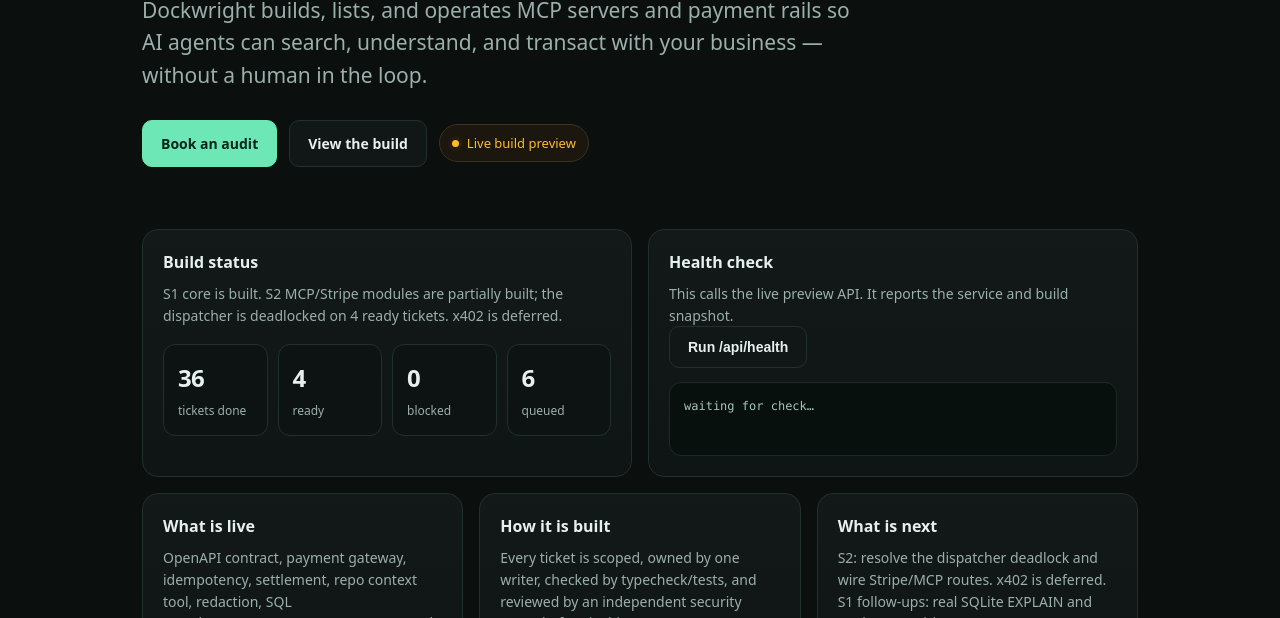
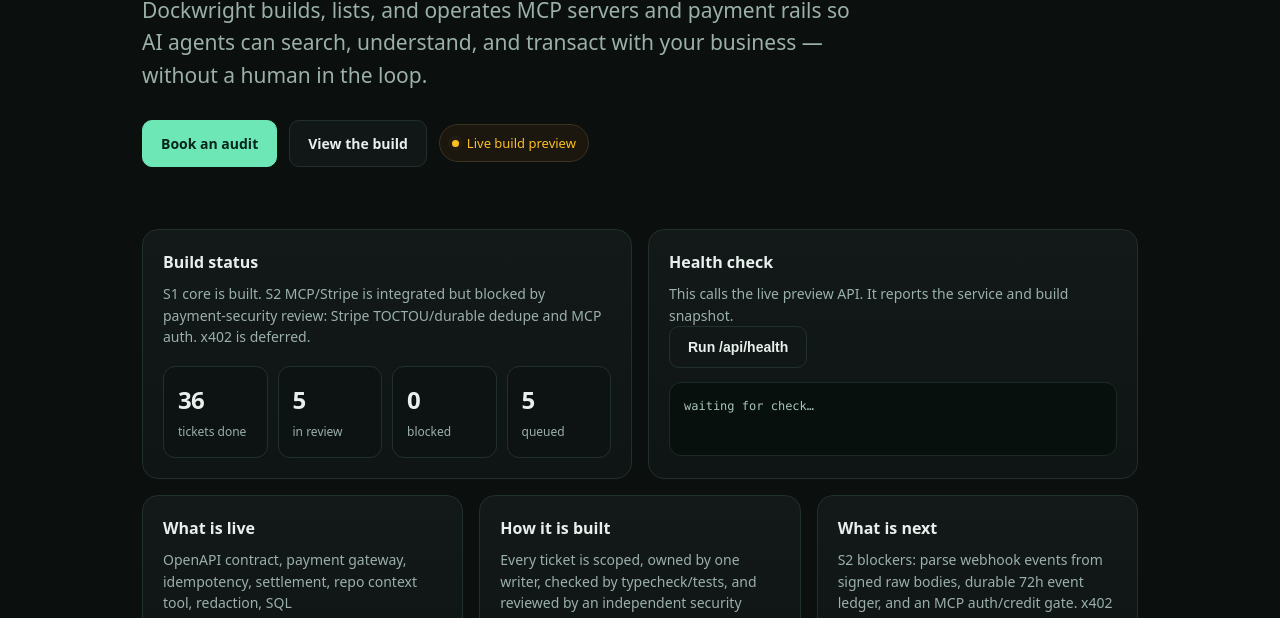
Before and after one commit to Btabor11/dockwright-preview, a plain HTML site: page index.html in a window 1280 px wide. Shown: the part 334-952 px from the top of the page. Drawn offline with Linux system fonts and the light colour scheme.

Commit message:
preview: S2 payment security blockers

```diff
--- a/index.html
+++ b/index.html
@@ -90,12 +90,12 @@
     <section class="grid" id="status">
       <div class="card span6">
         <h3>Build status</h3>
-        <p>S1 core is built. S2 MCP/Stripe modules are partially built; the dispatcher is deadlocked on 4 ready tickets. x402 is deferred.</p>
+        <p>S1 core is built. S2 MCP/Stripe is integrated but blocked by payment-security review: Stripe TOCTOU/durable dedupe and MCP auth. x402 is deferred.</p>
         <div class="status">
           <div class="stat"><b>36</b><span>tickets done</span></div>
-          <div class="stat"><b>4</b><span>ready</span></div>
+          <div class="stat"><b>5</b><span>in review</span></div>
           <div class="stat"><b>0</b><span>blocked</span></div>
-          <div class="stat"><b>6</b><span>queued</span></div>
+          <div class="stat"><b>5</b><span>queued</span></div>
         </div>
       </div>
       <div class="card span6">
@@ -115,7 +115,7 @@
       </div>
       <div class="card span4">
         <h3>What is next</h3>
-        <p>S2: resolve the dispatcher deadlock and wire Stripe/MCP routes. x402 is deferred. S1 follow-ups: real SQLite EXPLAIN and settlement wiring.</p>
+        <p>S2 blockers: parse webhook events from signed raw bodies, durable 72h event ledger, and an MCP auth/credit gate. x402 is deferred.</p>
       </div>
     </section>
 
```
Also changed, not shown: api/health.json (+3 -4 lines).
